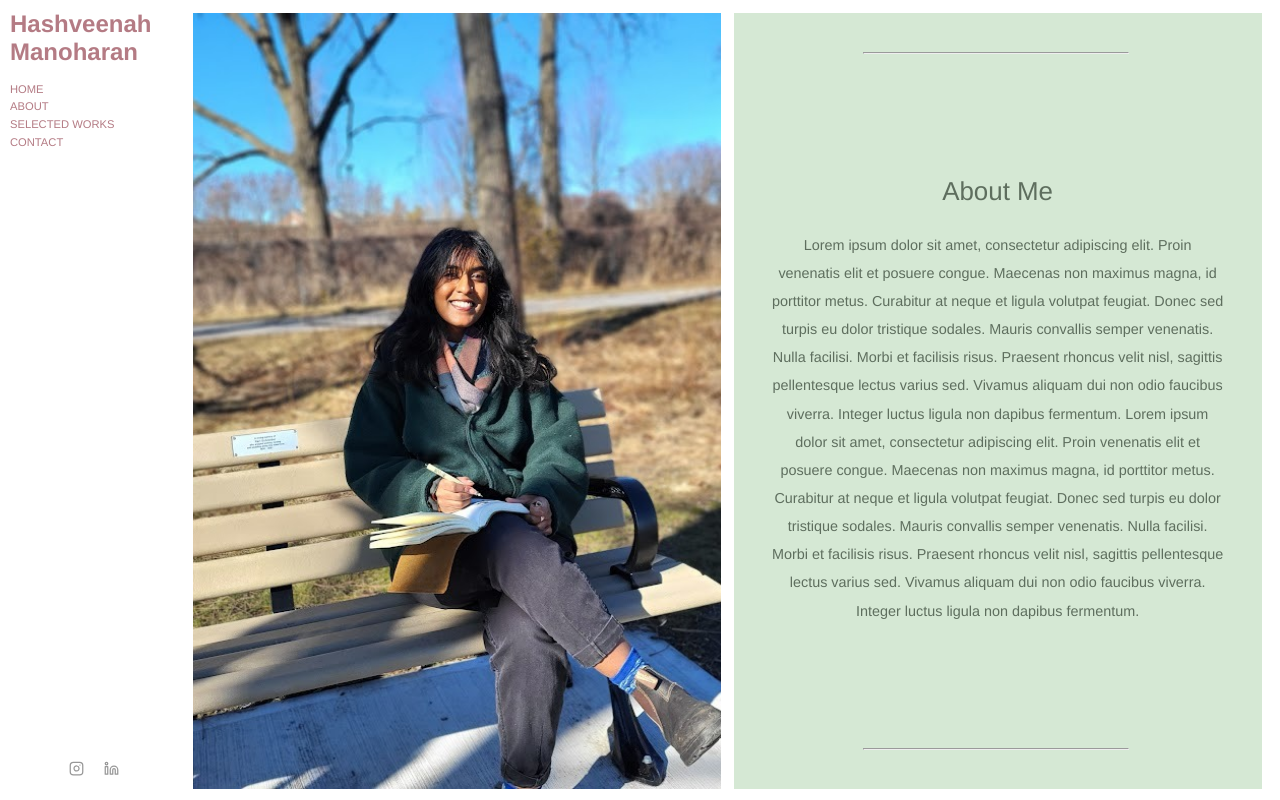
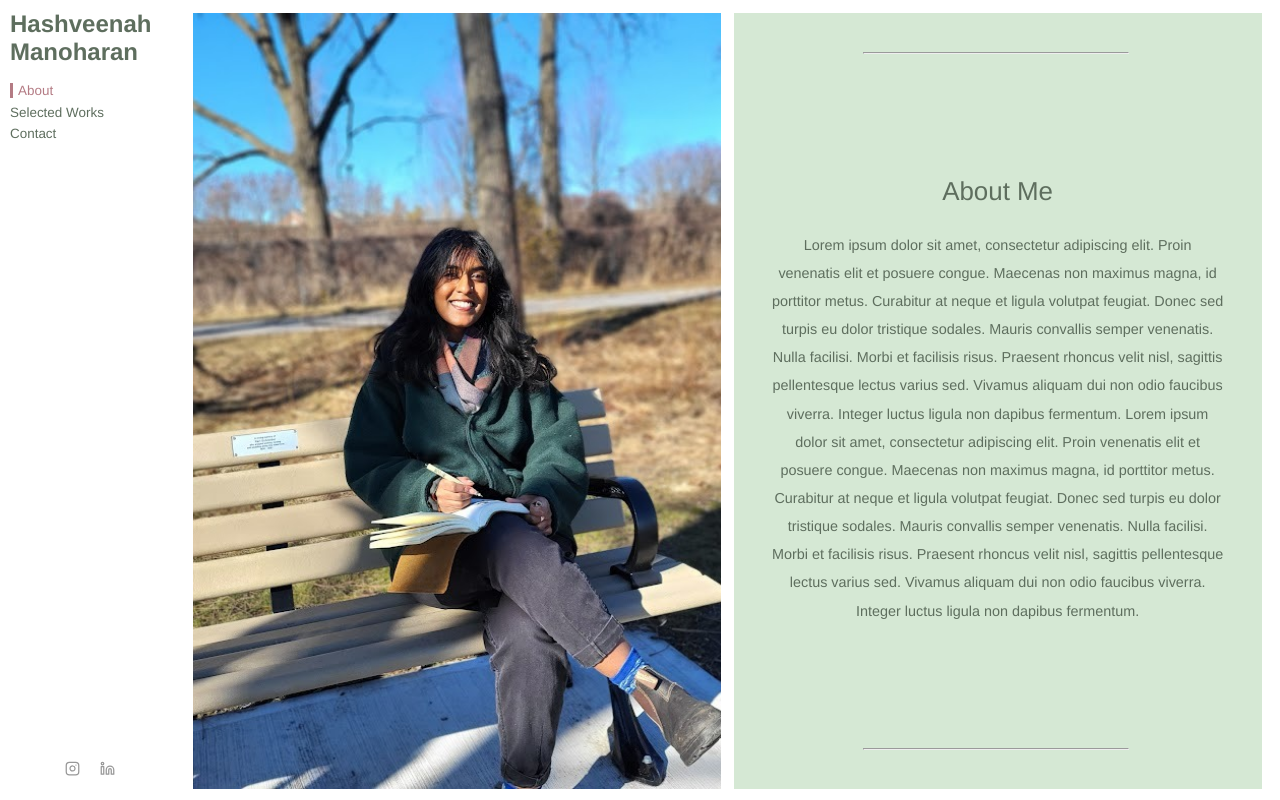
Before and after one commit to abishekh-manoharan/hashi-portfolio, a React (Vite) app in the folder fe-hashveenah-portfolio/: page /about in a window 1280 px wide. Shown: the top 800 px of the page. Built offline with nearby package versions, Linux system fonts and the light colour scheme.

Commit message:
styling updates

```diff
--- a/fe-hashveenah-portfolio/data.ts
+++ b/fe-hashveenah-portfolio/data.ts
@@ -2,7 +2,7 @@ import { ProjectEntry } from './src/types';
 
 const data: ProjectEntry[] = [{
     "id": "1",
-    "imgSrc": ["http://via.placeholder.com/100x800", "http://via.placeholder.com/800x800", "/images/snail1.jpeg", "/images/mango.jpeg", "/images/moose.jpg", "/images/mango.jpeg", "/images/mango.jpeg", "/images/snail1.jpeg"],
+    "imgSrc": ["/images/snail1.jpeg", "/images/mango.jpeg", "/images/moose.jpg", "/images/mango.jpeg", "/images/mango.jpeg", "/images/snail1.jpeg"],
     "name": "work",
     "date": "2023",
     "medium": "oil on canvas",
@@ -15,7 +15,7 @@ const data: ProjectEntry[] = [{
     "medium": "oil on canvas",
     "about": "Lorem ipsum dolor sit amet, consectetur adipiscing elit. Proin venenatis elit et posuere congue. Maecenas non maximus magna, id porttitor metus. Curabitur at neque et ligula volutpat feugiat. Donec sed turpis eu dolor tristique sodales. Mauris convallis semper venenatis. Nulla facilisi. Morbi et facilisis risus. Praesent rhoncus velit ."
 }, {
-    "id": "2",
+    "id": "3",
     "imgSrc": ["https://i.pinimg.com/236x/a1/dd/35/a1dd359eb5f767b91d85bd2e5029d4af.jpg", "https://cdn.pixabay.com/photo/2015/04/23/22/00/tree-736885_1280.jpg"],
     "name": "Another work",
     "date": "2023",
--- a/fe-hashveenah-portfolio/src/components/About.tsx
+++ b/fe-hashveenah-portfolio/src/components/About.tsx
@@ -14,22 +14,24 @@ function About(props: aboutProps) {
     useEffect(() => {
         console.log('useEffect for setting the timeout running');
 
+        const artPic = document.querySelector(".about-me-art-display-pic") as HTMLImageElement;
+        artPic.src = artPics[artPicsLocation];
         const to = setTimeout(() => {
             setArtPicsLocation((artPicsLocation + 1) % artPics.length);
-        }, 5000);
+        }, 4000);
 
         return () => { clearTimeout(to) }
     })
 
-    useEffect(() => {
-        console.log('useEffect for update of artPicsLocation running');
-        const artPic = document.querySelector(".about-me-art-display-pic") as HTMLImageElement;
-        //artPic.classList.remove("image-animation")
-        // setTimeout(() => {
-            artPic.src = artPics[artPicsLocation];
-        //     //  setTimeout(() => artPic.classList.add("image-animation"), 500);
-        // }, 200);
-    }, [artPicsLocation])
+    // useEffect(() => {
+    //     console.log('useEffect for update of artPicsLocation running');
+    //     const artPic = document.querySelector(".about-me-art-display-pic") as HTMLImageElement;
+    //     //artPic.classList.remove("image-animation")
+    //     setTimeout(() => {
+    //         artPic.src = artPics[artPicsLocation];
+    //         //  setTimeout(() => artPic.classList.add("image-animation"), 500);
+    //     }, 200);
+    // }, [artPicsLocation])
 
 
 
@@ -95,14 +97,14 @@ function About(props: aboutProps) {
                 <Link className="about-me-art-link" to="/projects">View Selected Works</Link>
                 <hr className="about-me-hr-bottom" />
             </div>
-            <div className="quote-container">
+            {/* <div className="quote-container">
                 <div className="quote-container-child">
                     <img className="quote-container-quotationmark quote-container-quotationmark-open" src="/images/quotation-mark.png" alt="" />
                     <div className="quote-container-quote about-me-font-color about-me-art-content">Lorem ipsum dolor sit amet, consectetur adipiscing elit.Lorem ipsum dolor sit amet, consectetur adipiscing elit.</div>
                     <div className="quote-container-author about-me-font-color about-me-art-content">Author</div>
                     <img className="quote-container-quotationmark quote-container-quotationmark-close" src="/images/quotation-mark.png" alt="" />
                 </div>
-            </div>
+            </div> */}
 
             <div className="video-container about-me-container">
                 <hr className="about-me-hr-top" />
--- a/fe-hashveenah-portfolio/src/components/Header.tsx
+++ b/fe-hashveenah-portfolio/src/components/Header.tsx
@@ -11,19 +11,25 @@ interface headerProps {
 function Header(props: headerProps) {
     const [menuOpen, setMenuOpen] = useState(false);
 
+    const navLinkActiveStyle = {
+        color: "#B47B84",
+        borderLeft: "solid",
+        paddingLeft: "5px"
+    };
+
     return (
         <div className="headerAndOutlet">
             <div className="header-container">
                 <HeaderMenu menuOpen={menuOpen} setMenuOpen={setMenuOpen} />
                 <div className="header-content">
                     <img className="header-menu-logo" src="./images/menu.svg" onClick={() => { console.log('clock'); setMenuOpen(!menuOpen) }} />
-                    <div className="header-name">Hashveenah Manoharan</div>
+                    <div className="header-name"><NavLink to='/'>Hashveenah Manoharan</NavLink></div>
                     <div className="header-page-title">{props.location}</div>
                     <div className="header-nav">
-                        <NavLink className="header-NavLink" to='/'>HOME</NavLink>
-                        <NavLink className="header-NavLink" to='about'>ABOUT</NavLink>
-                        <NavLink className="header-NavLink" to='projects'>SELECTED WORKS</NavLink>
-                        <NavLink className="header-NavLink" to='contact'>CONTACT</NavLink>
+                        {/* <NavLink className="header-NavLink" to='/'>HOME</NavLink> */}
+                        <NavLink className="header-NavLink" to='about' style={({isActive})=>isActive ? navLinkActiveStyle : {}}>About</NavLink>
+                        <NavLink className="header-NavLink" to='projects' style={({isActive})=> isActive ? navLinkActiveStyle : {}}>Selected Works</NavLink>
+                        <NavLink className="header-NavLink" to='contact' style={({isActive})=>isActive ? navLinkActiveStyle : {}}>Contact</NavLink>
                     </div>
                     <div className="footer-desktop">
                         <Footer />
--- a/fe-hashveenah-portfolio/src/components/Projects/ProjectDetail.tsx
+++ b/fe-hashveenah-portfolio/src/components/Projects/ProjectDetail.tsx
@@ -1,9 +1,11 @@
-import { useParams } from "react-router-dom";
+import { useNavigate, useParams } from "react-router-dom";
 import data from '../../../data';
 import { useEffect } from "react";
 import { setPaginationStyling } from "../../utils/helpers";
 
 function ProjectDetail() {
+    const nav = useNavigate(); // initiating nav object to be used in going back to project list
+
     const { id, index } = useParams() // id: id of the project. index: index of the image that was clicked in the array
 
     const project = data.find((e) => { // finding the necessary project using the URL id
@@ -13,10 +15,20 @@ function ProjectDetail() {
     useEffect(() => {
         // adding styling to the bullets and arrows
         setPaginationStyling();
+
+        const header = document.querySelector(".header-container") as HTMLElement;
+        header!.style.display = "none";
+
+        return (() => { header!.style.display = "block" });
     }, [])
 
 
+
     return (
+        <>
+            <button className="project-desktop-detail-back-btn" onClick={() => { nav(-1) }}>
+                <img src="/images/x.svg" />
+            </button>
             <div className="project-desktop-detail">
                 <swiper-container init={false} navigation initial-slide={index} pagination loop space-between="30" >
                     {
@@ -36,6 +48,7 @@ function ProjectDetail() {
                 <div className="project-about">{project?.about}</div>
 
             </div>
+        </>
     );
 }
 
--- a/fe-hashveenah-portfolio/src/index.css
+++ b/fe-hashveenah-portfolio/src/index.css
@@ -1,6 +1,6 @@
 * {
     font-family: Helvetica, sans-serif;
-    color: #B47B84;
+    color: #5E6E5E;
 }
 
 body {
@@ -66,9 +66,9 @@ a:visited {
     top: -35vh;
     background-color: #fbe4e4;
     width: 100vw;
-    height: 25vh;
-    font-size: 2.8vw;
-    padding-top: 30px;
+    height: 35vh;
+    font-size: 2vh;
+    /* padding-top: 30px; */
 
     display: flex;
     flex-direction: column;
@@ -79,6 +79,10 @@ a:visited {
     z-index: 1;
 
     transition: transform .5s;
+}
+
+.header-menu-NavLink:nth-child(1) {
+    margin-top: 5vh;
 }
 
 .animation-open-menu-header {
@@ -208,7 +212,7 @@ a:visited {
 swiper-slide {
     width: 100%;
     height: 100%;
-    max-height: 50vh;
+    max-height: 60vh;
 }
 
 swiper-container {
@@ -510,6 +514,8 @@ swiper-container.thumbSwiper  {
 
     .header-name {
         font-size: 1.5rem;
+        width: 12vw;
+        max-width: 12vw;
     }
 
     .header-nav {
@@ -517,6 +523,7 @@ swiper-container.thumbSwiper  {
         display: flex;
         flex-direction: column;
         gap: .5em;
+        font-size: 1.2em;
     }
 
     .header-NavLink:hover {
@@ -527,7 +534,7 @@ swiper-container.thumbSwiper  {
     .header-container {
         position: sticky;
         height: 90dvh;
-        width: 20dvw;
+        width: auto;
         min-width: 180px;
     }
 
@@ -550,7 +557,6 @@ swiper-container.thumbSwiper  {
         flex-direction: column;
         gap: 1.5em;
         font-size: .7em;
-        width: 15em;
         height: 97dvh;
     }
 
@@ -560,7 +566,7 @@ swiper-container.thumbSwiper  {
     }
 
     .outlet {
-        /* width: 100%; */
+        width: 100%;
         overflow-y: auto;
         margin: 0 auto;
     }
@@ -575,7 +581,7 @@ swiper-container.thumbSwiper  {
         align-items: center;
         justify-content: center;
         gap: 5px;
-        margin-top: 0px;
+        margin-top: -30px;
 
     }
 
@@ -626,14 +632,30 @@ swiper-container.thumbSwiper  {
     }
 
     .project-desktop-detail {
+        position: relative;
         height: 95dvh;
         display: flex;
         flex-direction: column;
         justify-content: center;
         align-items: center;
         margin: 10px;
+        z-index: 0;
     }
+    .project-desktop-detail-back-btn{
+       position: absolute;
+       top: 2vh;
+       right: 2vh;
 
+       height: 30px;
+       width: 30px;
+
+       background: rgba(0, 0, 0, 0);
+       border: none;
+       /* padding: 10px 7px; */
+
+       /* border-radius: 10%; */
+       z-index: 1;
+    }
     swiper-container {
         width: 100%;
         height: 100%;
```
Also changed, not shown: fe-hashveenah-portfolio/public/images/x.svg (added). Lines whose indentation alone changed are shown as unchanged.
